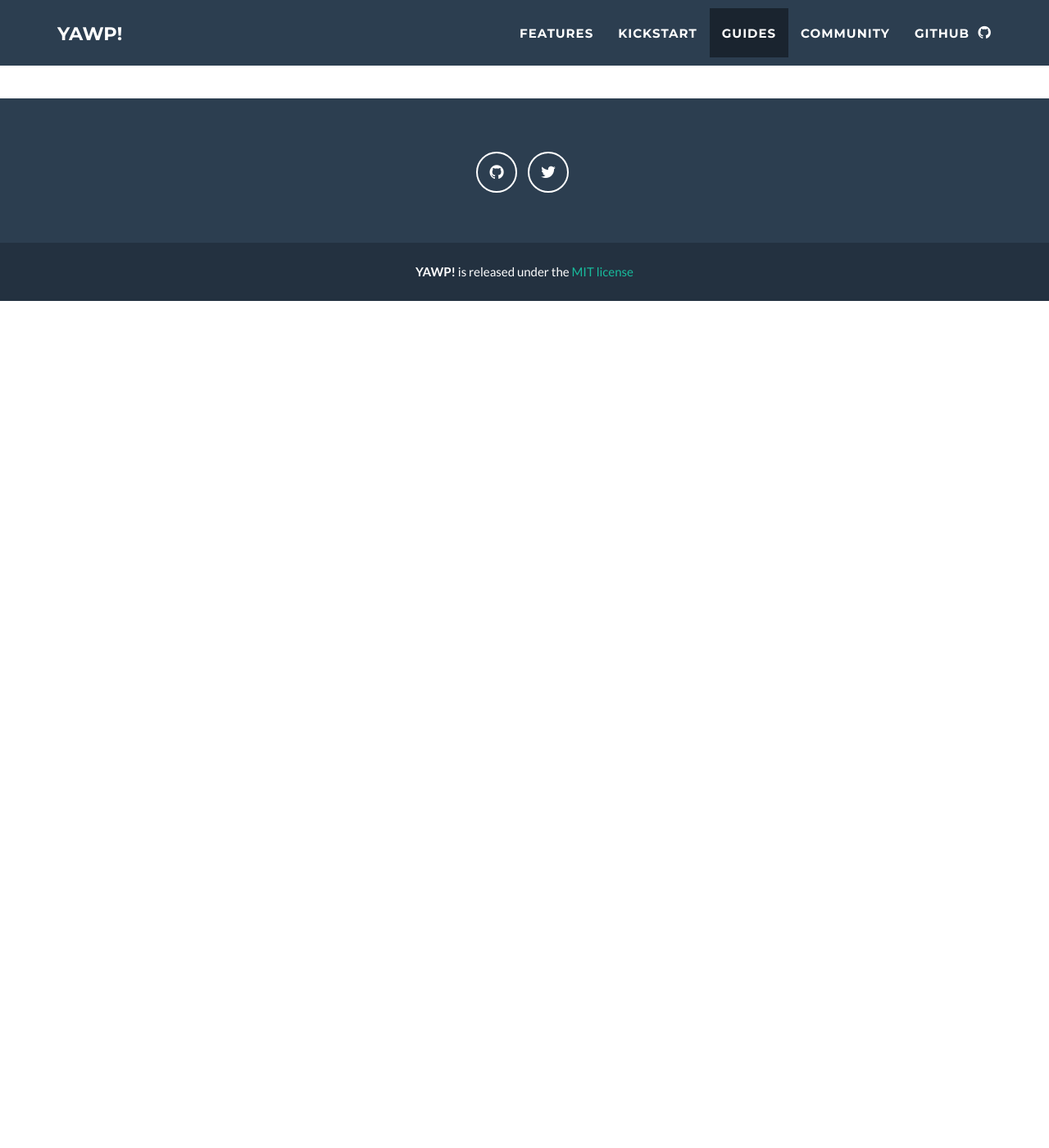
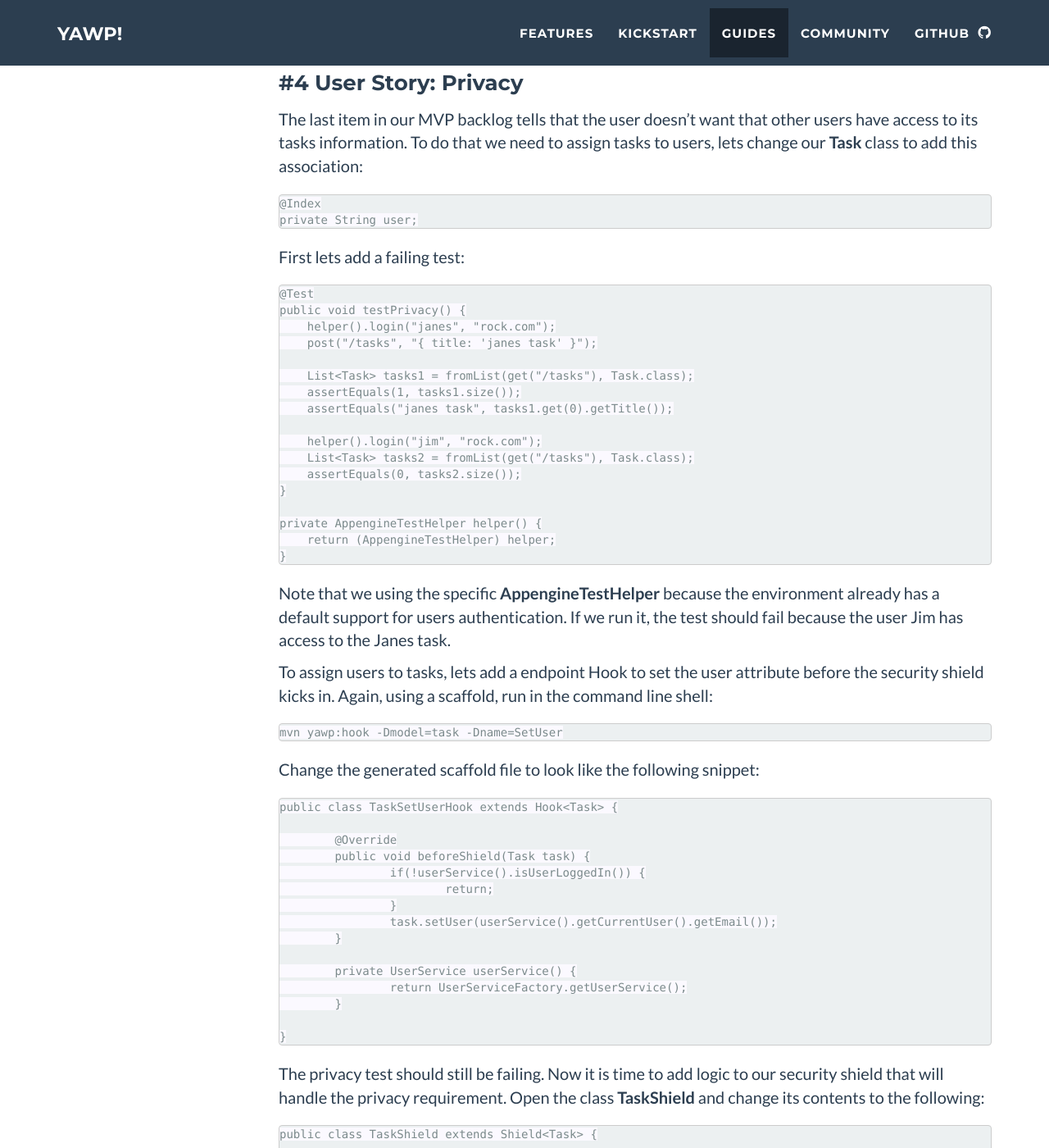
Before and after one commit to feroult/yawp-site, a Jekyll site: the page built from guides/tutorials/todo-list-app.md, in a window 1280 px wide and 1400 px high, scrolled down 5105 px. Shown: the whole window at 82% size. Built offline with Jekyll 4.4.1, drawn with Linux system fonts in a browser that asks for light colours; nearby versions of some CDN libraries; before the commit the page ends 5472 px from its top, so only the background shows below that; some of the changed text lies outside the part shown.

Commit message:
todo app

```diff
--- a/guides/tutorials/todo-list-app.md
+++ b/guides/tutorials/todo-list-app.md
@@ -13,6 +13,7 @@ of the __YAWP!__ framework in practice.
 - [#1 User Story: Create Tasks](#user-story-create-tasks)
 - [#2 User Story: Add Notes](#user-story-add-notes)
 - [#3 User Story: Mark as Done](#user-story-mark-as-done)
+- [#4 User Story: Privacy](#user-story-privacy)
 
 ### The App Backlog
 
@@ -259,3 +259,98 @@ yawp('/tasks').create({}).done(function (task) {
     yawp(task).put('done');
 });
 ~~~
+
+### #4 User Story: Privacy
+
+The last item in our MVP backlog tells that the user doesn't want that other users have access to its
+tasks information. To do that we need to assign tasks to users, lets change our __Task__ class to add
+this association:
+
+~~~ java
+@Index
+private String user;
+~~~
+
+First lets add a failing test:
+
+~~~ java
+@Test
+public void testPrivacy() {
+    helper().login("janes", "rock.com");
+    post("/tasks", "{ title: 'janes task' }");
+
+    List<Task> tasks1 = fromList(get("/tasks"), Task.class);
+    assertEquals(1, tasks1.size());
+    assertEquals("janes task", tasks1.get(0).getTitle());
+
+    helper().login("jim", "rock.com");
+    List<Task> tasks2 = fromList(get("/tasks"), Task.class);
+    assertEquals(0, tasks2.size());
+}
+
+private AppengineTestHelper helper() {
+    return (AppengineTestHelper) helper;
+}
+~~~
+
+Note that we using the specific __AppengineTestHelper__ because the environment already has a default
+support for users authentication. If we run it, the test should fail because the user Jim has access
+to the Janes task.
+
+To assign users to tasks, lets add a endpoint Hook to set the user attribute before the security
+shield kicks in. Again, using a scaffold, run in the command line shell:
+
+~~~ bash
+mvn yawp:hook -Dmodel=task -Dname=SetUser
+~~~
+
+Change the generated scaffold file to look like the following snippet:
+
+~~~ java
+public class TaskSetUserHook extends Hook<Task> {
+
+	@Override
+	public void beforeShield(Task task) {
+		if(!userService().isUserLoggedIn()) {
+			return;
+		}
+		task.setUser(userService().getCurrentUser().getEmail());
+	}
+
+	private UserService userService() {
+		return UserServiceFactory.getUserService();
+	}
+
+}
+~~~
+
+The privacy test should still be failing. Now it is time to add logic to our security shield that
+will handle the privacy requirement. Open the class __TaskShield__ and change its contents to the
+following:
+
+~~~ java
+public class TaskShield extends Shield<Task> {
+
+	@Override
+	public void defaults() {
+		allow().where("user", "=", currentUserEmail());
+	}
+
+	private String currentUserEmail() {
+		return UserServiceFactory.getUserService().getCurrentUser().getEmail();
+	}
+}
+~~~
+
+Run the __TaskTest__ suite again. Oooops, now only the __testPrivacy__ method is passing. This is
+because the other tests do not login the user before they create tasks. Lets fix this by adding a
+default user to all tests. Just add the following before section to the __TaskTest_ class:
+
+~~~ java
+@Before
+public void defaultLogin() {
+    helper().login("default", "rock.com");
+}
+~~~
+
+Run the tests again, they should pass.
```
Also changed, not shown: other parts of guides/tutorials/todo-list-app.md (+0 -1 lines).
